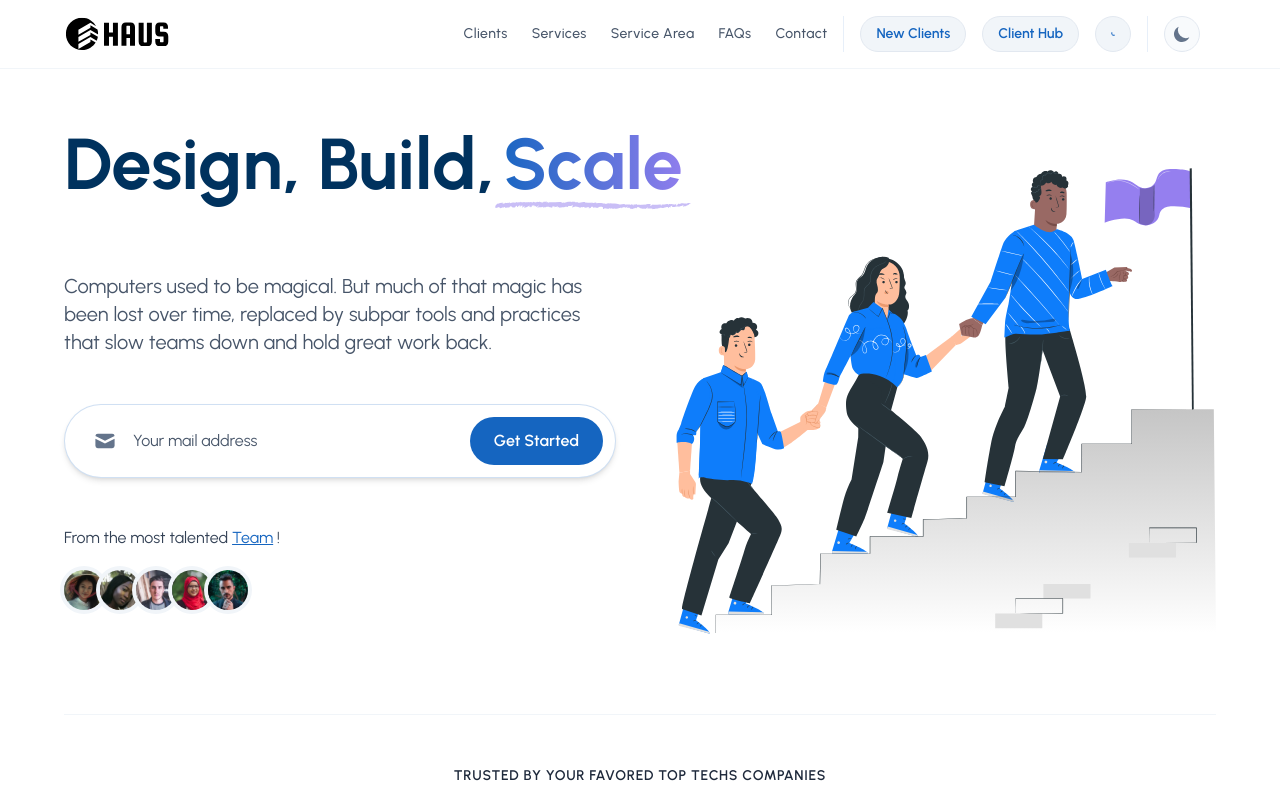
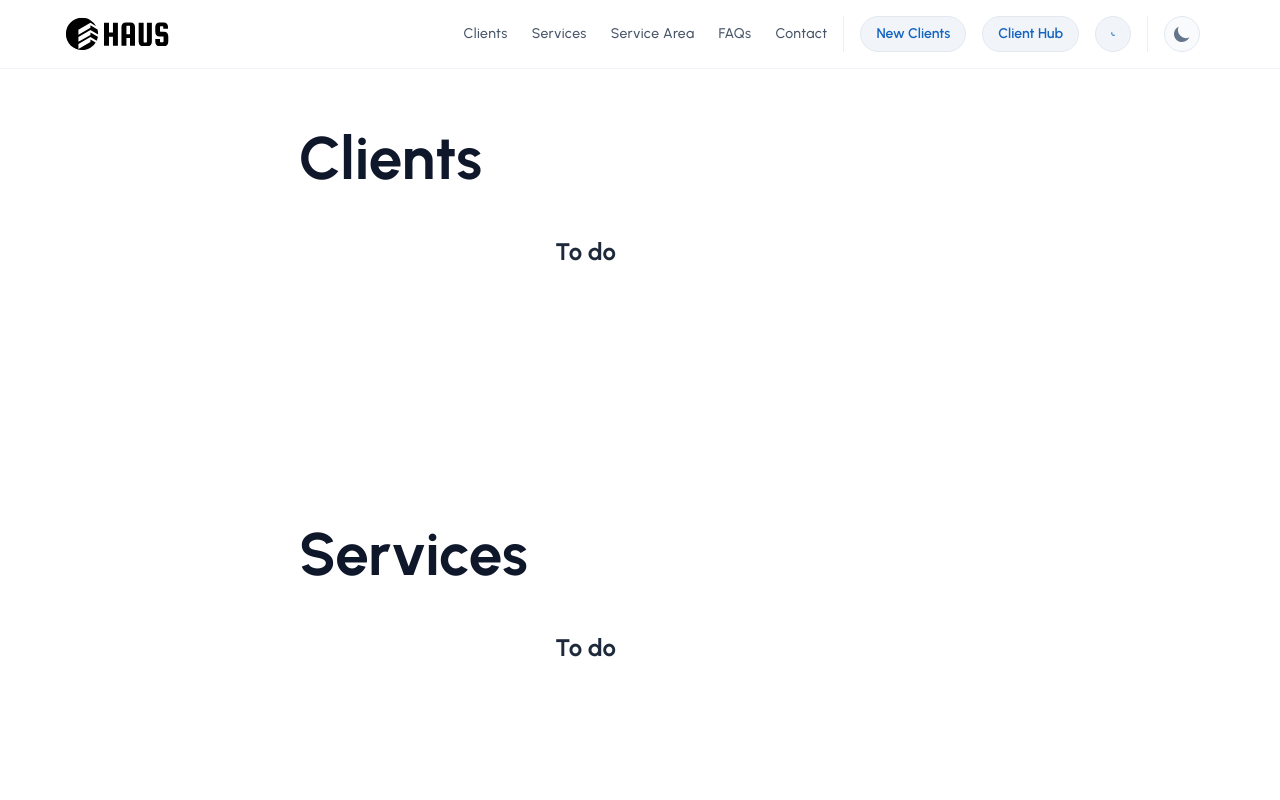
Before and after one commit to ben-v/haus, a React (Vite) app: page / in a window 1280 px wide. Shown: the top 800 px of the page. Built offline with nearby package versions, Linux system fonts and the light colour scheme.

Commit message:
Add ref to new landing page. Make old home page available via "old" path until new content ready.

```diff
--- a/src/App.tsx
+++ b/src/App.tsx
@@ -5,6 +5,7 @@ import Header from "./components/layouts/Header"
 import Footer from "./components/layouts/Footer"
 import GenericHttpError from "./components/errors/GenericHttpError";
 
+import Landing from "./pages/landing";
 import Home from "./pages/home"
 import Contact from "./pages/contact";
 import Request from "./pages/request";
@@ -17,7 +18,8 @@ function App() {
     <>
       <Header />
       <Routes>
-        <Route path="/" element={<Home />} />
+        <Route path="/" element={<Landing />} />
+        <Route path="/old" element={<Home />} />
         <Route path="/contact" element={<Contact />} />
         <Route path="/request" element={<Request />} />
         <Route path="/partners" element={<Partners />} />
```
